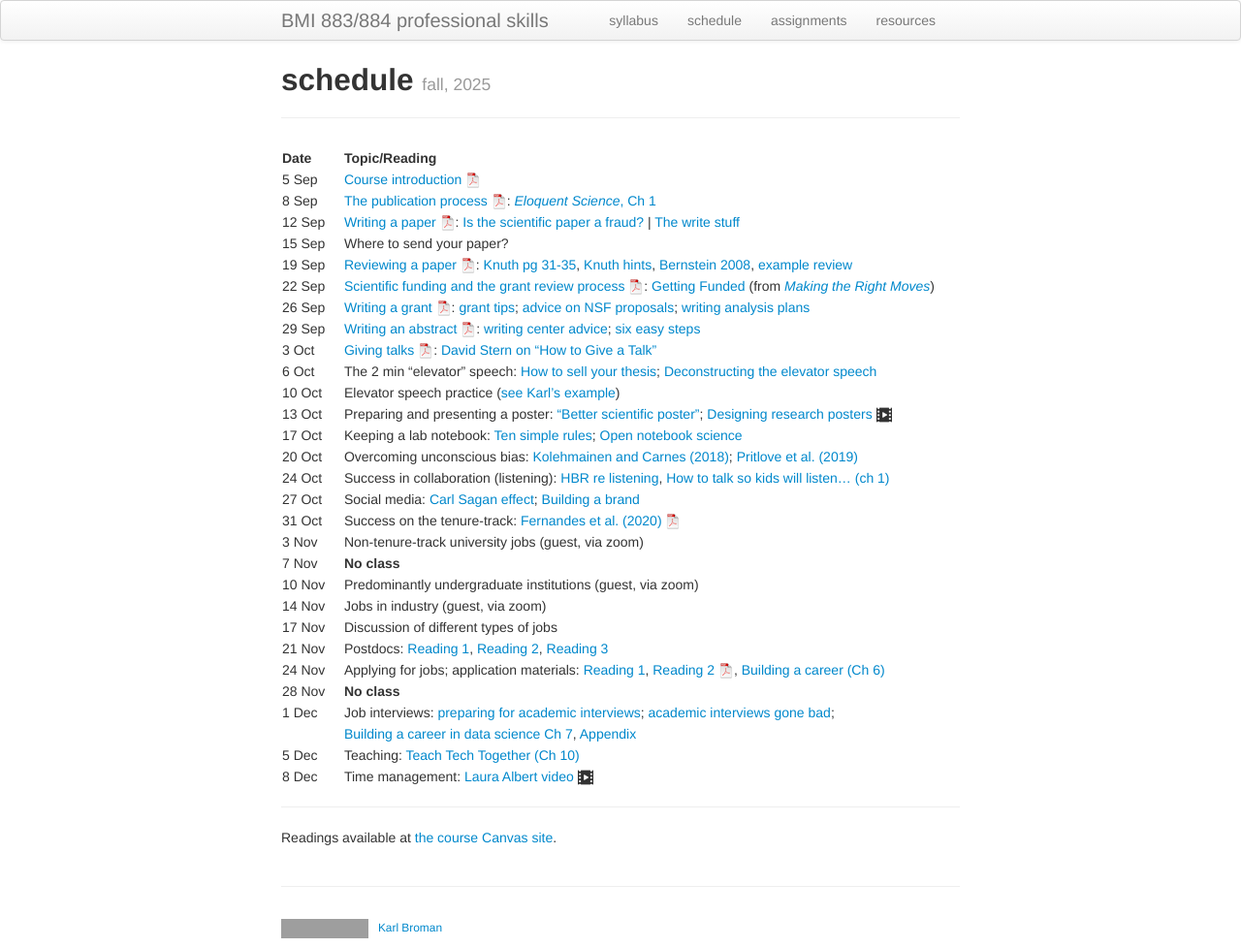
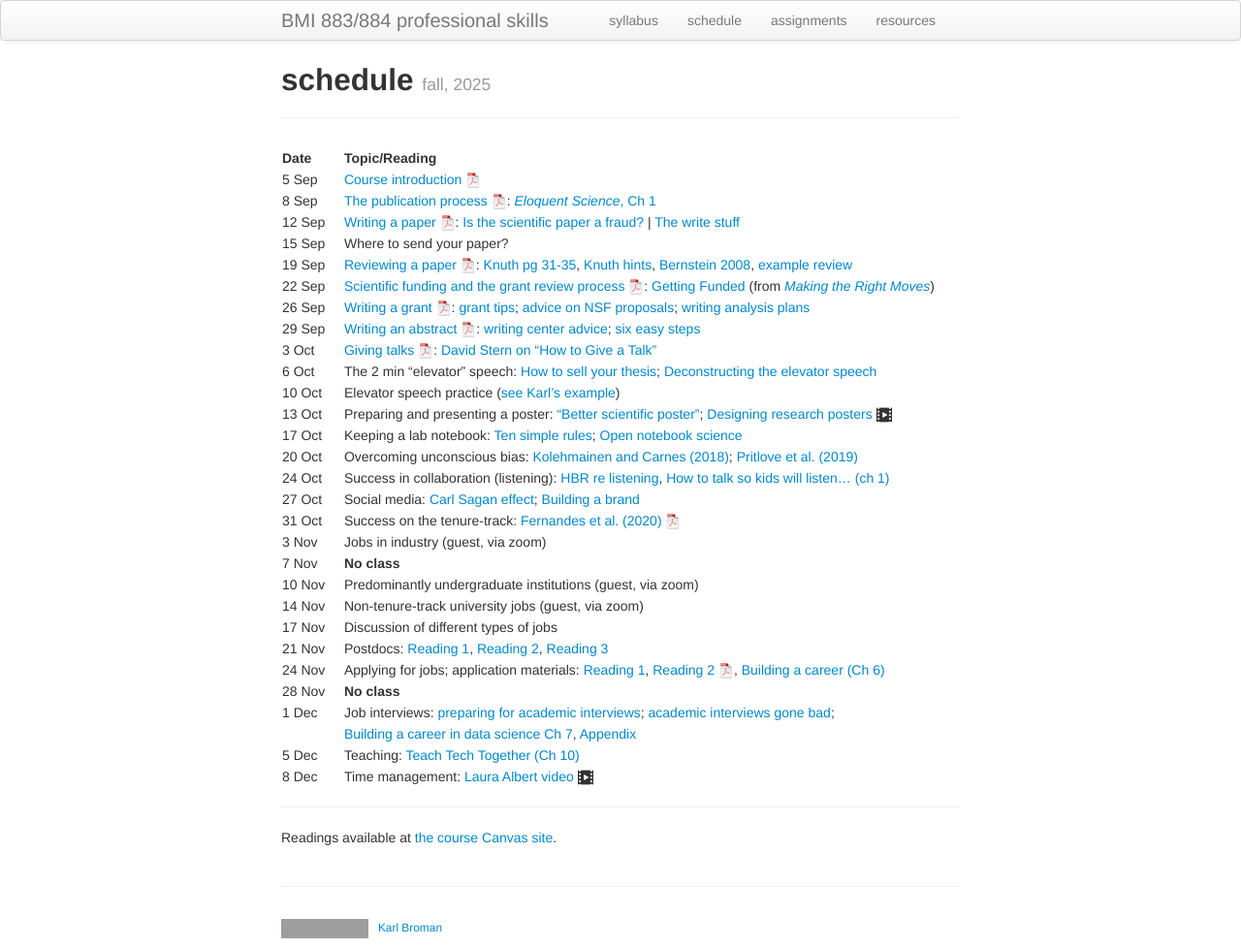
Before and after one commit to kbroman/BMI883, a Jekyll site: the page built from schedule.md, in a window 1280 px wide. Shown: the whole page at 97% size. Built offline with Jekyll 4.4.1, drawn with Linux system fonts in a browser that asks for light colours; grey boxes are pictures that could not be loaded.

```diff
--- a/schedule.md
+++ b/schedule.md
@@ -24,10 +24,10 @@ description: Schedule and readings for BMI 883/884, Biomedical data science prof
 | 24 Oct   |   | Success in collaboration (listening): [HBR re listening](https://hbr.org/2021/12/how-to-become-a-better-listener), [How to talk so kids will listen... (ch 1)](https://bit.ly/3HhnFHY) |
 | 27 Oct  |    | Social media: [Carl Sagan effect](https://doi.org/10.1523/JNEUROSCI.0086-16.2016); [Building a brand](https://www.stephaniehicks.com/blog/building-a-brand-as-a-scientist/) |
 | 31 Oct   |    | Success on the tenure-track: [Fernandes et al. (2020)](https://doi.org/10.7554/eLife.54097) [![pdf icon](icons/pdf-icon.png)](https://bit.ly/3d3uA9b) |
-| 3 Nov  |     | Non-tenure-track university jobs (guest, via zoom) |
-| 7 Nov  |     |   **No class** |
+| 3 Nov   |    | Jobs in industry (guest, via zoom) |
+| 7 Nov   |    |   **No class** |
 | 10 Nov  |    | Predominantly undergraduate institutions (guest, via zoom) |
-| 14 Nov  |    | Jobs in industry (guest, via zoom) |
+| 14 Nov  |    | Non-tenure-track university jobs (guest, via zoom) |
 | 17 Nov  |    | Discussion of different types of jobs |
 | 21 Nov  |    | Postdocs: [Reading 1](https://www.insidehighered.com/advice/2016/08/23/should-you-pursue-postdoc-or-not-essay), [Reading 2](https://www.nature.com/articles/d41586-020-03235-y), [Reading 3](http://simplystats.github.io/2011/12/28/grad-students-in-bio-statistics-do-a-postdoc/) |
 | 24 Nov  |    |  Applying for jobs; application materials: [Reading 1](https://mitcommlab.mit.edu/broad/commkit/cover-letter-for-a-faculty-position/), [Reading 2 ![pdf icon](icons/pdf-icon.png)](https://hwpi.harvard.edu/files/ocs/files/gsas-cvs-and-cover-letters.pdf), [Building a career (Ch 6)](https://livebook.manningn.com/book/build-your-career-in-data-science/chapter-6/1) |
```
